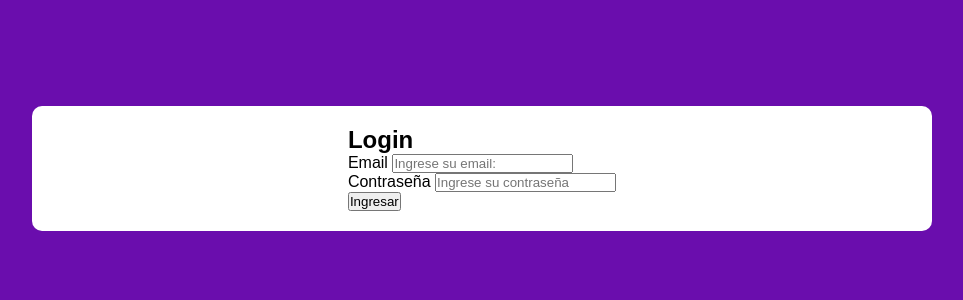
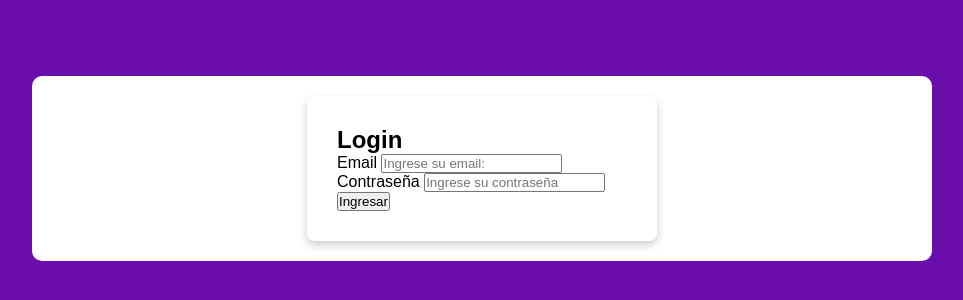
Before and after one commit to Miranda0309/web1p, a plain HTML site: page index.html in a window 1280 px wide. Shown: the part 232-532 px from the top of the page, without its empty margins (158-1121 px from the left). Drawn offline with Linux system fonts and the light colour scheme.

Commit message:
se agrego un background al box del login y se le dio forma y sombra

```diff
--- a/styles.css
+++ b/styles.css
@@ -23,3 +23,11 @@ body {
     padding: 20px;
     border-radius: 10px;
 }
+
+.login-box{
+    width: 350px;
+    background: white;
+    padding: 30px;
+    border-radius: 8px;
+    box-shadow: 0 4px 8px rgba(0,0,0,0.2);
+}
```
